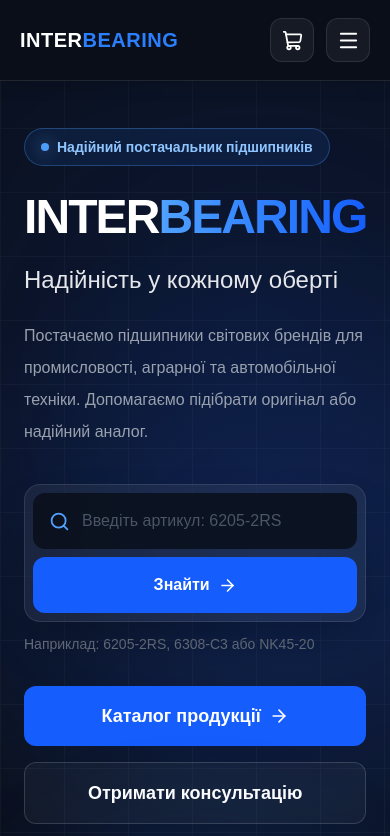
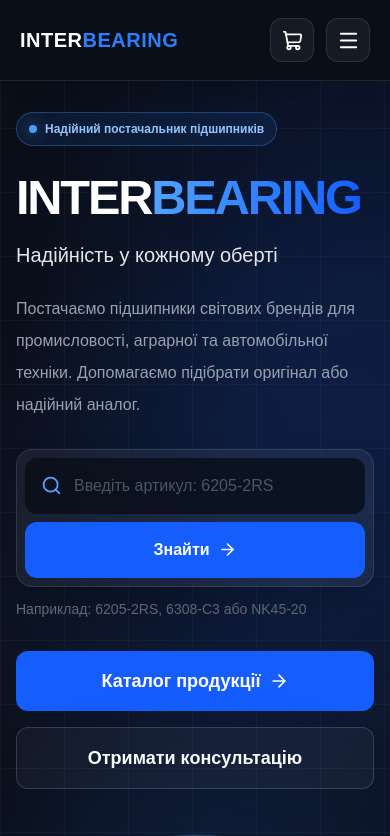
Before and after one commit to VCTR777/interbearing, a Next.js app in the folder interbearing-site/: page / in a window 390 px wide. Shown: the top 836 px of the page. Built offline with nearby package versions, Linux system fonts and the light colour scheme; no server answers; the database is empty.

Commit message:
Improve mobile hero and cart

```diff
--- a/interbearing-site/app/cart/CartPageClient.tsx
+++ b/interbearing-site/app/cart/CartPageClient.tsx
@@ -81,8 +81,8 @@ export default function CartPageClient() {
 
   if (isSuccess) {
     return (
-      <main className="flex min-h-[75vh] items-center bg-[#0B0F19] px-6 pt-28 text-white">
-        <div className="mx-auto w-full max-w-2xl rounded-3xl border border-emerald-500/25 bg-emerald-500/10 p-10 text-center">
+      <main className="flex min-h-[75vh] items-center bg-[#0B0F19] px-4 pt-28 text-white sm:px-6">
+        <div className="mx-auto w-full max-w-2xl rounded-3xl border border-emerald-500/25 bg-emerald-500/10 p-6 text-center sm:p-10">
           <CheckCircle2 className="mx-auto text-emerald-400" size={52} />
           <h1 className="mt-6 text-3xl font-bold">Замовлення надіслано</h1>
           <p className="mt-4 leading-7 text-gray-300">{message}</p>
@@ -99,7 +99,7 @@ export default function CartPageClient() {
 
   return (
     <main className="min-h-screen bg-[#0B0F19] pb-24 pt-32 text-white">
-      <section className="mx-auto max-w-7xl px-6">
+      <section className="mx-auto max-w-7xl px-4 sm:px-6">
         <div className="flex flex-wrap items-end justify-between gap-5">
           <div>
             <span className="text-sm font-bold uppercase tracking-[0.18em] text-blue-400">
@@ -120,9 +120,9 @@ export default function CartPageClient() {
         </div>
 
         {items.length === 0 ? (
-          <div className="mt-12 rounded-3xl border border-dashed border-white/15 bg-[#111827] px-6 py-20 text-center">
+          <div className="mt-10 rounded-3xl border border-dashed border-white/15 bg-[#111827] px-5 py-14 text-center sm:mt-12 sm:px-6 sm:py-20">
             <ShoppingCart className="mx-auto text-blue-400" size={50} />
-            <h2 className="mt-6 text-3xl font-bold">Кошик порожній</h2>
+            <h2 className="mt-6 text-2xl font-bold sm:text-3xl">Кошик порожній</h2>
             <p className="mt-3 text-gray-400">
               Додайте потрібні підшипники з каталогу.
             </p>
@@ -134,12 +134,12 @@ export default function CartPageClient() {
             </Link>
           </div>
         ) : (
-          <div className="mt-12 grid items-start gap-8 lg:grid-cols-[1.35fr_0.85fr]">
+          <div className="mt-10 grid items-start gap-8 sm:mt-12 lg:grid-cols-[1.35fr_0.85fr]">
             <div className="space-y-4">
               {items.map((item) => (
                 <article
                   key={item.id}
-                  className="grid gap-5 rounded-3xl border border-white/10 bg-[#111827] p-5 sm:grid-cols-[120px_1fr_auto]"
+                  className="grid gap-5 rounded-3xl border border-white/10 bg-[#111827] p-4 sm:grid-cols-[120px_1fr_auto] sm:p-5"
                 >
                   <div className="flex h-28 items-center justify-center overflow-hidden rounded-2xl bg-white">
                     {item.imageUrl ? (
@@ -160,7 +160,7 @@ export default function CartPageClient() {
                     </p>
                     <Link
                       href={`/product/${item.slug}`}
-                      className="mt-2 block text-xl font-bold hover:text-blue-400"
+                      className="mt-2 block break-words text-lg font-bold hover:text-blue-400 sm:text-xl"
                     >
                       {item.title}
                     </Link>
@@ -182,7 +182,7 @@ export default function CartPageClient() {
                     )}
                   </div>
 
-                  <div className="flex items-center justify-between gap-4 sm:flex-col sm:items-end">
+                  <div className="flex flex-wrap items-center justify-between gap-4 sm:flex-col sm:items-end">
                     <button
                       type="button"
                       onClick={() => removeItem(item.id)}
@@ -229,12 +229,12 @@ export default function CartPageClient() {
 
             <form
               onSubmit={handleSubmit}
-              className="sticky top-28 rounded-3xl border border-white/10 bg-[#111827] p-7"
+              className="rounded-3xl border border-white/10 bg-[#111827] p-5 sm:p-7 lg:sticky lg:top-28"
             >
               <h2 className="text-2xl font-bold">Оформити замовлення</h2>
               <div className="mt-5 flex items-center justify-between border-b border-white/10 pb-5">
                 <span className="text-gray-400">Сума</span>
-                <strong className="text-2xl">
+                <strong className="text-xl sm:text-2xl">
                   {knownTotal > 0 ? formatPrice(knownTotal) : "Уточнюється"}
                 </strong>
               </div>
--- a/interbearing-site/app/components/Hero.tsx
+++ b/interbearing-site/app/components/Hero.tsx
@@ -51,7 +51,7 @@ export default function Hero() {
 
   return (
     <>
-      <section className="relative isolate overflow-hidden bg-[#0B0F19] pb-20 pt-32 text-white md:pb-28 md:pt-40">
+      <section className="relative isolate overflow-hidden bg-[#0B0F19] pb-16 pt-28 text-white sm:pb-20 sm:pt-32 md:pb-28 md:pt-40">
         {/* Фонове оформлення */}
         <div
           aria-hidden="true"
@@ -65,25 +65,25 @@ export default function Hero() {
 
         <div
           aria-hidden="true"
-          className="hero-background-glow absolute right-[-180px] top-20 -z-10 h-[620px] w-[620px] rounded-full bg-blue-600/20 blur-[150px]"
+          className="hero-background-glow absolute right-[-180px] top-20 -z-10 h-[420px] w-[420px] rounded-full bg-blue-600/20 blur-[110px] sm:h-[620px] sm:w-[620px] sm:blur-[150px]"
         />
 
-        <div className="mx-auto grid max-w-7xl items-center gap-16 px-6 lg:grid-cols-[1.08fr_0.92fr]">
+        <div className="mx-auto grid max-w-7xl items-center gap-12 px-4 sm:px-6 lg:grid-cols-[1.08fr_0.92fr] lg:gap-16">
           {/* Ліва частина */}
           <div className="max-w-3xl">
-            <span className="inline-flex items-center gap-2 rounded-full border border-blue-400/30 bg-blue-500/10 px-4 py-2 text-sm font-semibold text-blue-300 backdrop-blur">
+            <span className="inline-flex max-w-full items-center gap-2 rounded-full border border-blue-400/30 bg-blue-500/10 px-3 py-2 text-xs font-semibold text-blue-300 backdrop-blur sm:px-4 sm:text-sm">
               <span className="hero-status-dot h-2 w-2 rounded-full bg-blue-400" />
               Надійний постачальник підшипників
             </span>
 
-            <h1 className="mt-7 text-5xl font-black leading-[0.96] tracking-[-0.04em] sm:text-6xl md:text-7xl">
+            <h1 className="mt-7 text-[clamp(2.5rem,12.5vw,4.5rem)] font-black leading-[0.96] tracking-[-0.045em]">
               INTER
               <span className="bg-gradient-to-r from-blue-400 to-blue-600 bg-clip-text text-transparent">
                 BEARING
               </span>
             </h1>
 
-            <p className="mt-6 text-2xl font-medium text-gray-200 md:text-3xl">
+            <p className="mt-5 text-xl font-medium text-gray-200 sm:mt-6 sm:text-2xl md:text-3xl">
               Надійність у кожному оберті
             </p>
 
@@ -96,7 +96,7 @@ export default function Hero() {
             {/* Пошук за артикулом */}
             <form
               onSubmit={handleSearch}
-              className="mt-9 max-w-2xl rounded-2xl border border-white/10 bg-white/[0.06] p-2 shadow-2xl shadow-black/30 backdrop-blur-xl"
+              className="mt-7 max-w-2xl rounded-2xl border border-white/10 bg-white/[0.06] p-2 shadow-2xl shadow-black/30 backdrop-blur-xl sm:mt-9"
             >
               <label htmlFor="hero-article-search" className="sr-only">
                 Пошук за артикулом
@@ -162,7 +162,7 @@ export default function Hero() {
           </div>
 
           {/* Кругла анімована 3D-зона */}
-          <div className="hero-bearing-scene relative mx-auto w-full max-w-[560px]">
+          <div className="hero-bearing-scene relative mx-auto w-full max-w-[440px] sm:max-w-[560px]">
             <div
               aria-hidden="true"
               className="hero-bearing-glow absolute inset-[7%] rounded-full bg-blue-500/30 blur-[90px]"
@@ -213,7 +213,7 @@ export default function Hero() {
         </div>
 
         {/* Статистика */}
-        <div className="mx-auto mt-16 max-w-7xl px-6">
+        <div className="mx-auto mt-12 max-w-7xl px-4 sm:mt-16 sm:px-6">
           <div className="grid overflow-hidden rounded-2xl border border-white/10 bg-white/[0.04] backdrop-blur-xl sm:grid-cols-3">
             {statistics.map((item, index) => (
               <div
```
